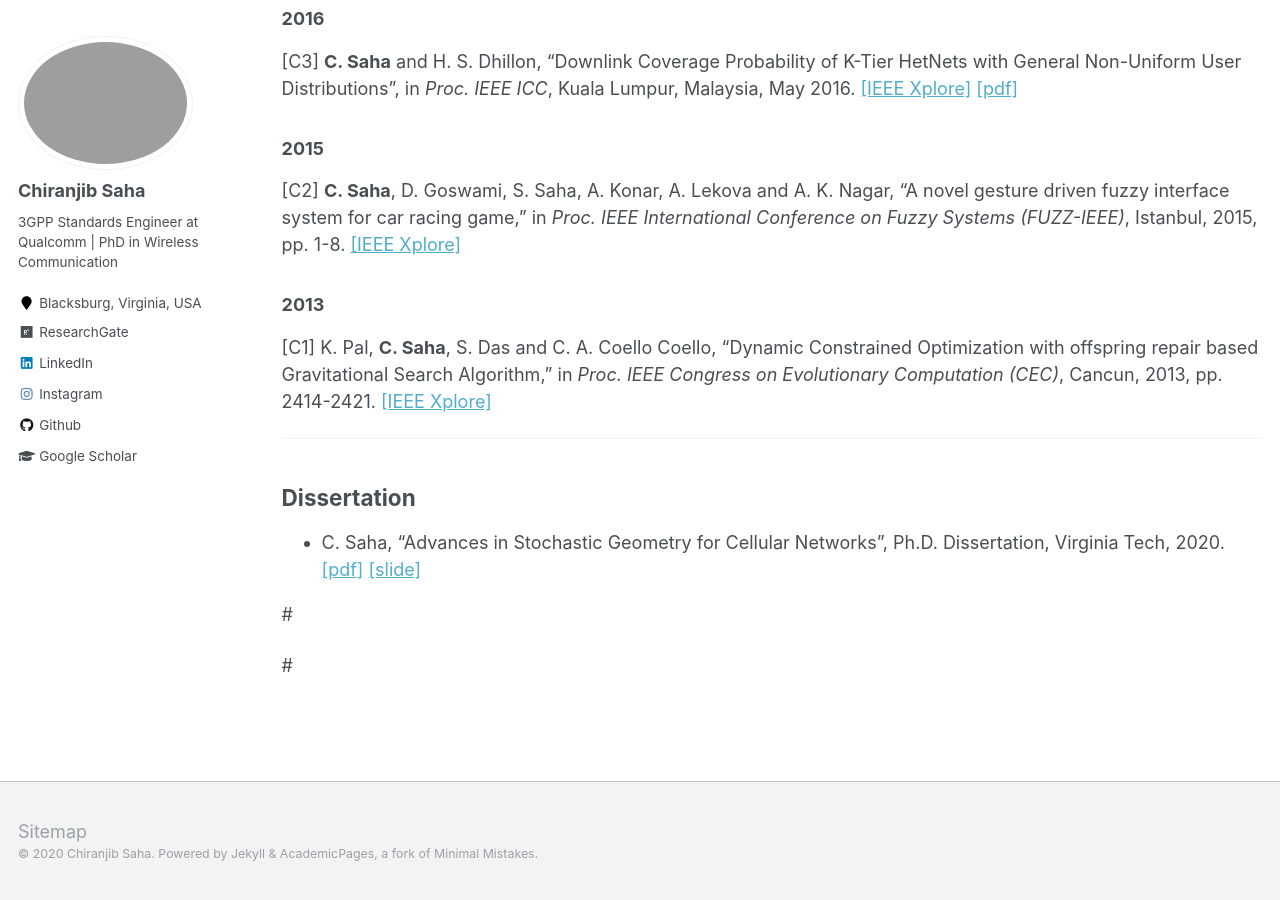
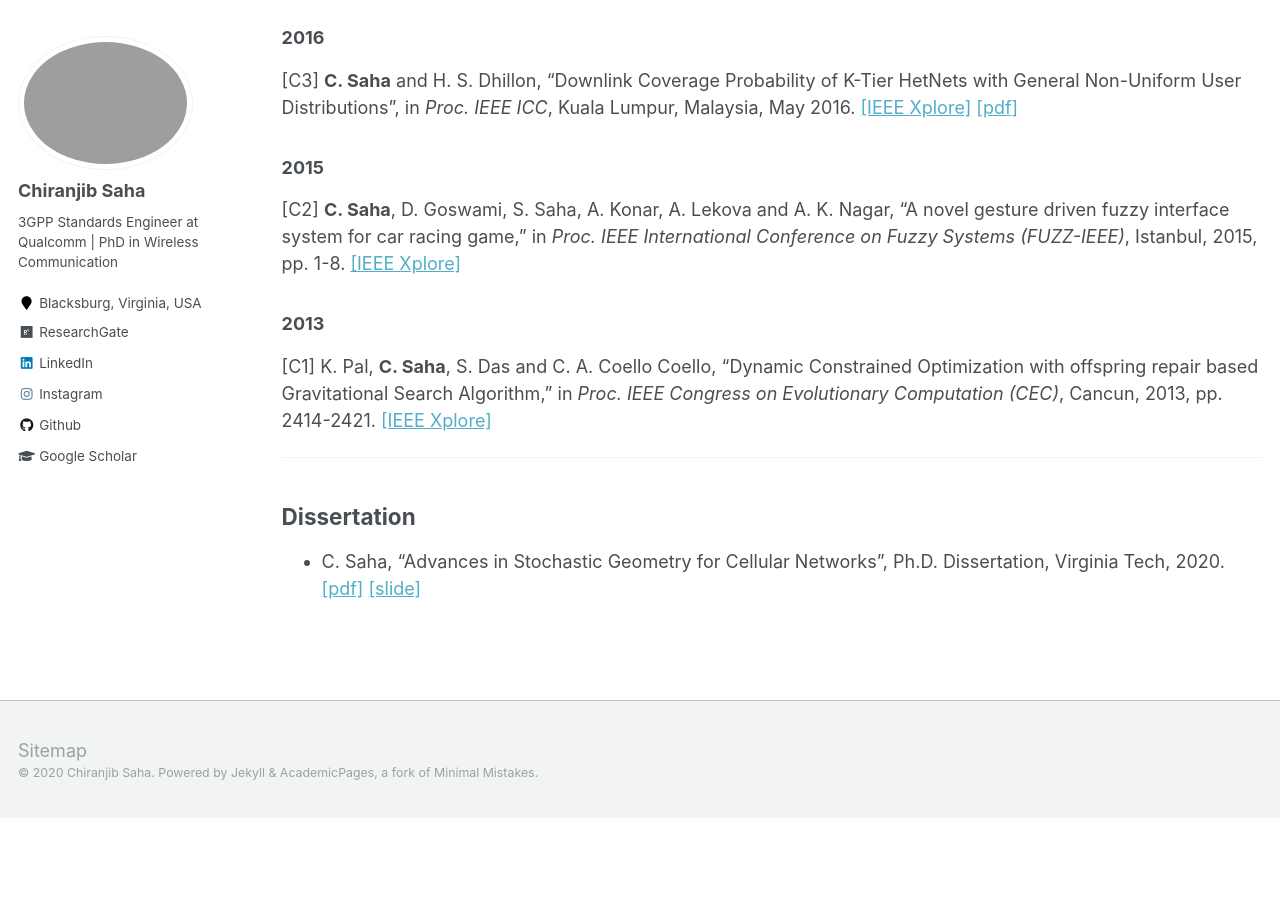
Before and after one commit to chiranjibsaha/chiranjibsaha.github.io, a Jekyll site: the page built from _pages/publications.md, in a window 1280 px wide and 900 px high, scrolled down 3025 px. Built offline with Jekyll 4.4.1, drawn with Linux system fonts in a browser that asks for light colours; after the commit the page ends 3843 px from its top, so only the background shows below that.

Commit message:
Update publications.md

```diff
--- a/_pages/publications.md
+++ b/_pages/publications.md
@@ -8,9 +8,7 @@
 
   You can also find my articles on my [Google Scholar profile](https://scholar.google.com/citations?hl=en&user=WDy6l08AAAAJ&view_op=list_works&sortby=pubdate).
 
-
-
-
+---
 <div class="navbar">
     <div class="navbar-inner">
         <ul class="nav">
@@ -125,15 +123,3 @@
 ## <a name="dis"></a>Dissertation
 
 - C. Saha, “Advances in Stochastic Geometry for Cellular Networks”, Ph.D. Dissertation, Virginia Tech, 2020. [[pdf]](../files/Saha_C_D_2020.pdf) [[slide]](../files/slide_defense.pdf)
-
-
-
-
-
-
-
-#{% include base_path %}
-
-#{% for post in site.publications reversed %}
-#  {% include archive-single.html %}
-#{% endfor %}
```
